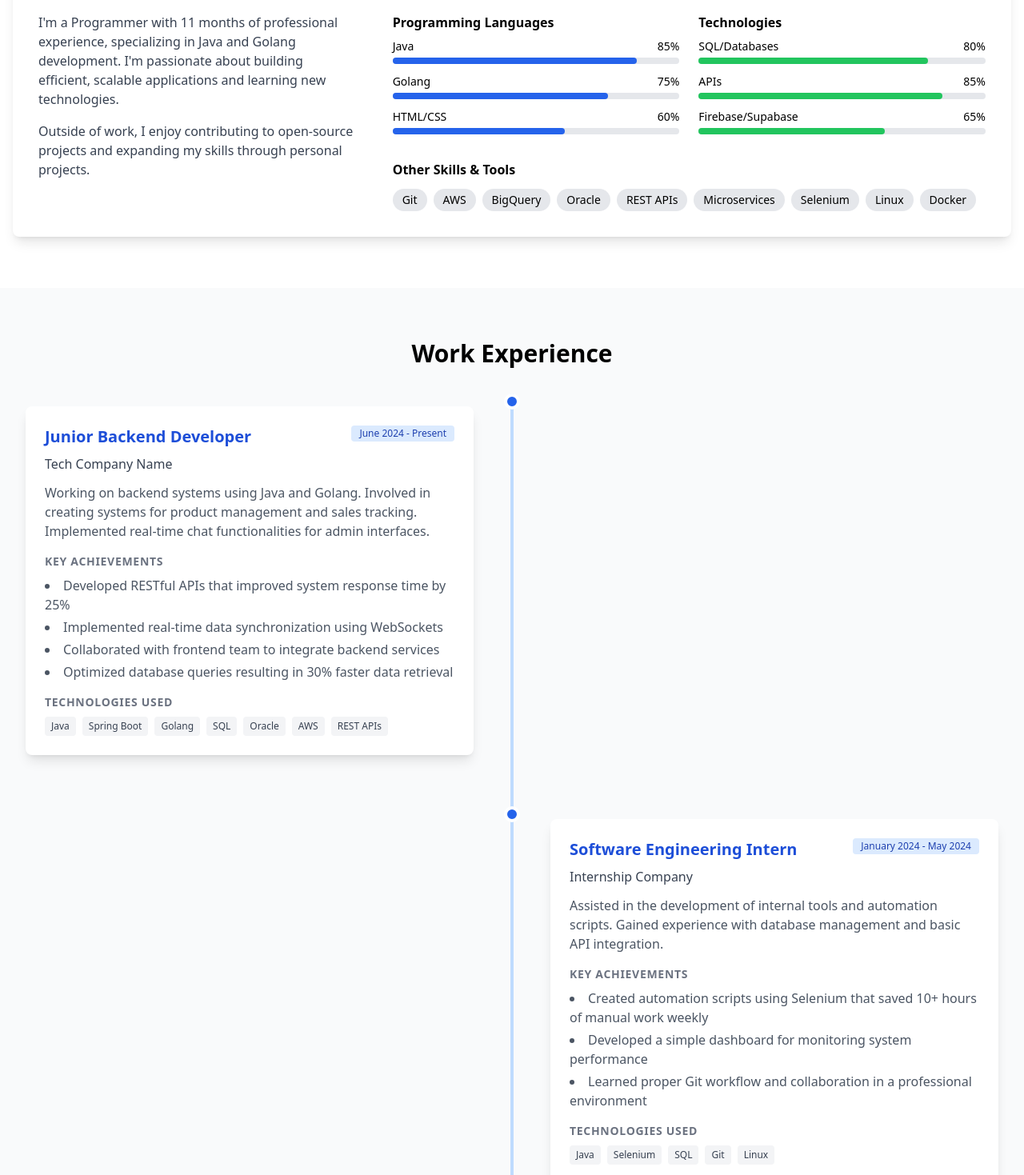
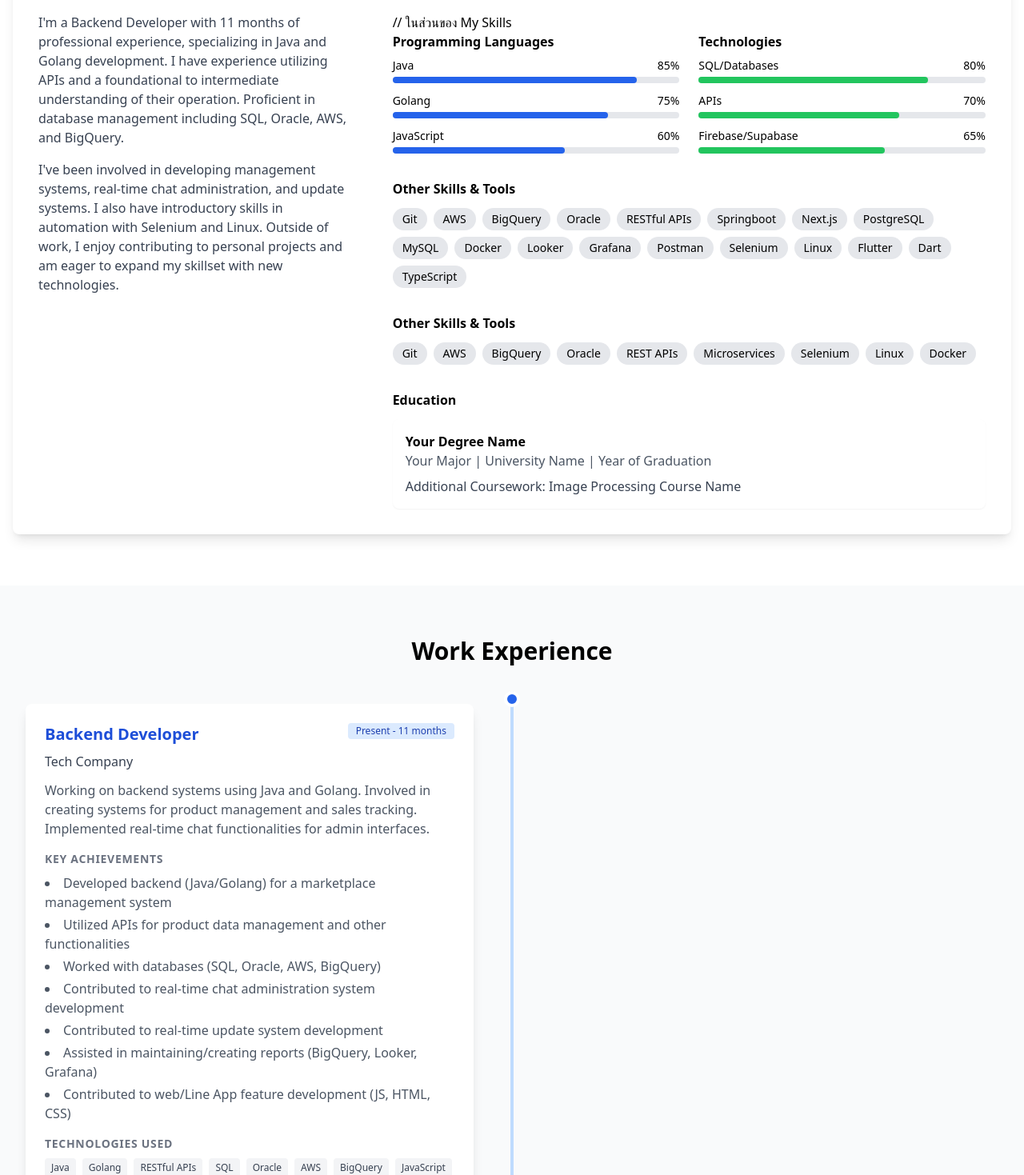
Before and after one commit to ChutchawanGit/MyPortfolioChutchawan, a React (Create React App) app: page / in a window 1280 px wide. Shown: the part 728-2197 px from the top of the page at 80% size. Built offline with nearby package versions, Linux system fonts and the light colour scheme; no server answers; the database is empty.

Commit message:
Updated portfolio with detailed experience and skills

```diff
--- a/src/interface/components/sections/About.tsx
+++ b/src/interface/components/sections/About.tsx
@@ -11,17 +11,21 @@ const About: React.FC = () => {
             <div className="md:w-1/3 mb-8 md:mb-0">
               <h3 className="text-xl font-bold mb-4">Who am I?</h3>
               <p className="text-gray-700 mb-4">
-                I'm a Programmer with 11 months of professional experience, specializing in Java and Golang development.
-                I'm passionate about building efficient, scalable applications and learning new technologies.
+                I'm a Backend Developer with 11 months of professional experience, specializing in Java and Golang development.
+                I have experience utilizing APIs and a foundational to intermediate understanding of their operation.
+                Proficient in database management including SQL, Oracle, AWS, and BigQuery.
               </p>
               <p className="text-gray-700">
-                Outside of work, I enjoy contributing to open-source projects and expanding my skills through personal projects.
+                I've been involved in developing management systems, real-time chat administration, and update systems.
+                I also have introductory skills in automation with Selenium and Linux. Outside of work, I enjoy contributing
+                to personal projects and am eager to expand my skillset with new technologies.
               </p>
             </div>
 
             <div className="md:w-2/3 md:pl-12">
               <h3 className="text-xl font-bold mb-4">My Skills</h3>
 
+              // ในส่วนของ My Skills
               <div className="grid grid-cols-1 md:grid-cols-2 gap-6">
                 <div>
                   <h4 className="font-semibold mb-2">Programming Languages</h4>
@@ -48,7 +52,7 @@ const About: React.FC = () => {
 
                     <div>
                       <div className="flex justify-between mb-1">
-                        <span className="text-sm font-medium">HTML/CSS</span>
+                        <span className="text-sm font-medium">JavaScript</span>
                         <span className="text-sm font-medium">60%</span>
                       </div>
                       <div className="w-full bg-gray-200 rounded-full h-2">
@@ -74,10 +78,10 @@ const About: React.FC = () => {
                     <div>
                       <div className="flex justify-between mb-1">
                         <span className="text-sm font-medium">APIs</span>
-                        <span className="text-sm font-medium">85%</span>
+                        <span className="text-sm font-medium">70%</span>
                       </div>
                       <div className="w-full bg-gray-200 rounded-full h-2">
-                        <div className="bg-green-500 h-2 rounded-full" style={{ width: '85%' }}></div>
+                        <div className="bg-green-500 h-2 rounded-full" style={{ width: '70%' }}></div>
                       </div>
                     </div>
 
@@ -97,6 +101,21 @@ const About: React.FC = () => {
               <div className="mt-8">
                 <h4 className="font-semibold mb-3">Other Skills & Tools</h4>
                 <div className="flex flex-wrap gap-2">
+                  {[
+                    "Git", "AWS", "BigQuery", "Oracle", "RESTful APIs", "Springboot",
+                    "Next.js", "PostgreSQL", "MySQL", "Docker", "Looker", "Grafana",
+                    "Postman", "Selenium", "Linux", "Flutter", "Dart", "TypeScript"
+                  ].map(skill => (
+                    <span key={skill} className="px-3 py-1 bg-gray-200 rounded-full text-sm">
+                      {skill}
+                    </span>
+                  ))}
+                </div>
+              </div>
+
+              <div className="mt-8">
+                <h4 className="font-semibold mb-3">Other Skills & Tools</h4>
+                <div className="flex flex-wrap gap-2">
                   {["Git", "AWS", "BigQuery", "Oracle", "REST APIs", "Microservices", "Selenium", "Linux", "Docker"].map(skill => (
                     <span key={skill} className="px-3 py-1 bg-gray-200 rounded-full text-sm">
                       {skill}
@@ -104,6 +123,15 @@ const About: React.FC = () => {
                   ))}
                 </div>
               </div>
+
+              <div className="mt-8">
+              <h4 className="font-semibold mb-3">Education</h4>
+              <div className="bg-white p-4 rounded-lg shadow-sm">
+                <h5 className="font-bold">Your Degree Name</h5>
+                <p className="text-gray-600">Your Major | University Name | Year of Graduation</p>
+                <p className="mt-2 text-gray-700">Additional Coursework: Image Processing Course Name</p>
+              </div>
+            </div>
             </div>
           </div>
         </div>
--- a/src/interface/components/sections/Experience.tsx
+++ b/src/interface/components/sections/Experience.tsx
@@ -4,30 +4,34 @@ const Experience: React.FC = () => {
   const experiences = [
     {
       id: '1',
-      company: 'Tech Company Name',
-      position: 'Junior Backend Developer',
-      period: 'June 2024 - Present',
+      company: 'Tech Company',
+      position: 'Backend Developer',
+      period: 'Present - 11 months',
       description: 'Working on backend systems using Java and Golang. Involved in creating systems for product management and sales tracking. Implemented real-time chat functionalities for admin interfaces.',
       achievements: [
-        'Developed RESTful APIs that improved system response time by 25%',
-        'Implemented real-time data synchronization using WebSockets',
-        'Collaborated with frontend team to integrate backend services',
-        'Optimized database queries resulting in 30% faster data retrieval'
+        'Developed backend (Java/Golang) for a marketplace management system',
+        'Utilized APIs for product data management and other functionalities',
+        'Worked with databases (SQL, Oracle, AWS, BigQuery)',
+        'Contributed to real-time chat administration system development',
+        'Contributed to real-time update system development',
+        'Assisted in maintaining/creating reports (BigQuery, Looker, Grafana)',
+        'Contributed to web/Line App feature development (JS, HTML, CSS)'
       ],
-      technologies: ['Java', 'Spring Boot', 'Golang', 'SQL', 'Oracle', 'AWS', 'REST APIs']
+      technologies: ['Java', 'Golang', 'RESTful APIs', 'SQL', 'Oracle', 'AWS', 'BigQuery', 'JavaScript', 'Looker', 'Grafana']
     },
     {
       id: '2',
-      company: 'Internship Company',
-      position: 'Software Engineering Intern',
-      period: 'January 2024 - May 2024',
-      description: 'Assisted in the development of internal tools and automation scripts. Gained experience with database management and basic API integration.',
+      company: 'University',
+      position: 'Final Year Project',
+      period: 'During Studies',
+      description: 'Developed a social food selling app with chat and location features using Flutter.',
       achievements: [
-        'Created automation scripts using Selenium that saved 10+ hours of manual work weekly',
-        'Developed a simple dashboard for monitoring system performance',
-        'Learned proper Git workflow and collaboration in a professional environment'
+        'Built a fully functional mobile application using Flutter',
+        'Implemented real-time chat functionality',
+        'Added location-based features for nearby food vendors',
+        'Integrated with backend services and databases'
       ],
-      technologies: ['Java', 'Selenium', 'SQL', 'Git', 'Linux']
+      technologies: ['Flutter', 'Dart', 'Firebase', 'RESTful APIs', 'Location Services']
     }
   ];
 
```
